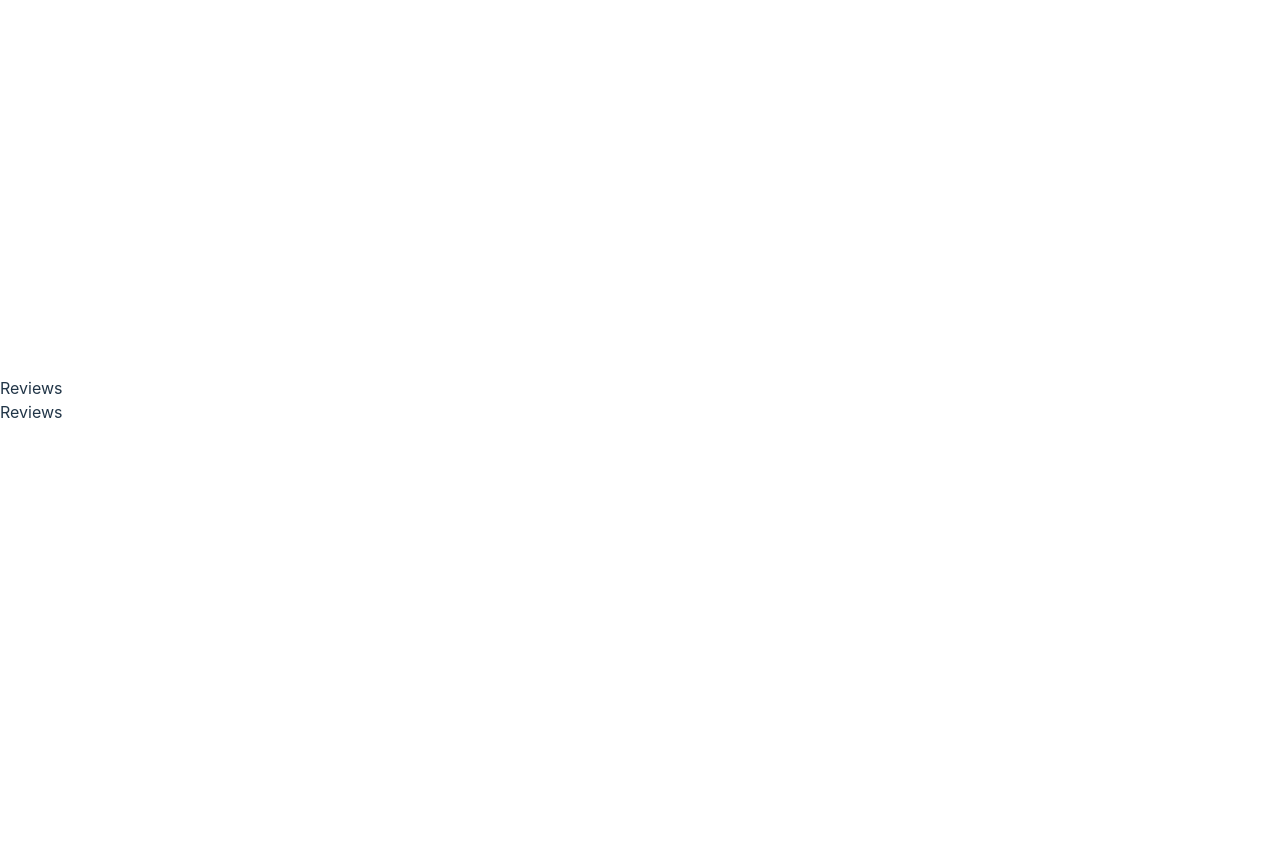
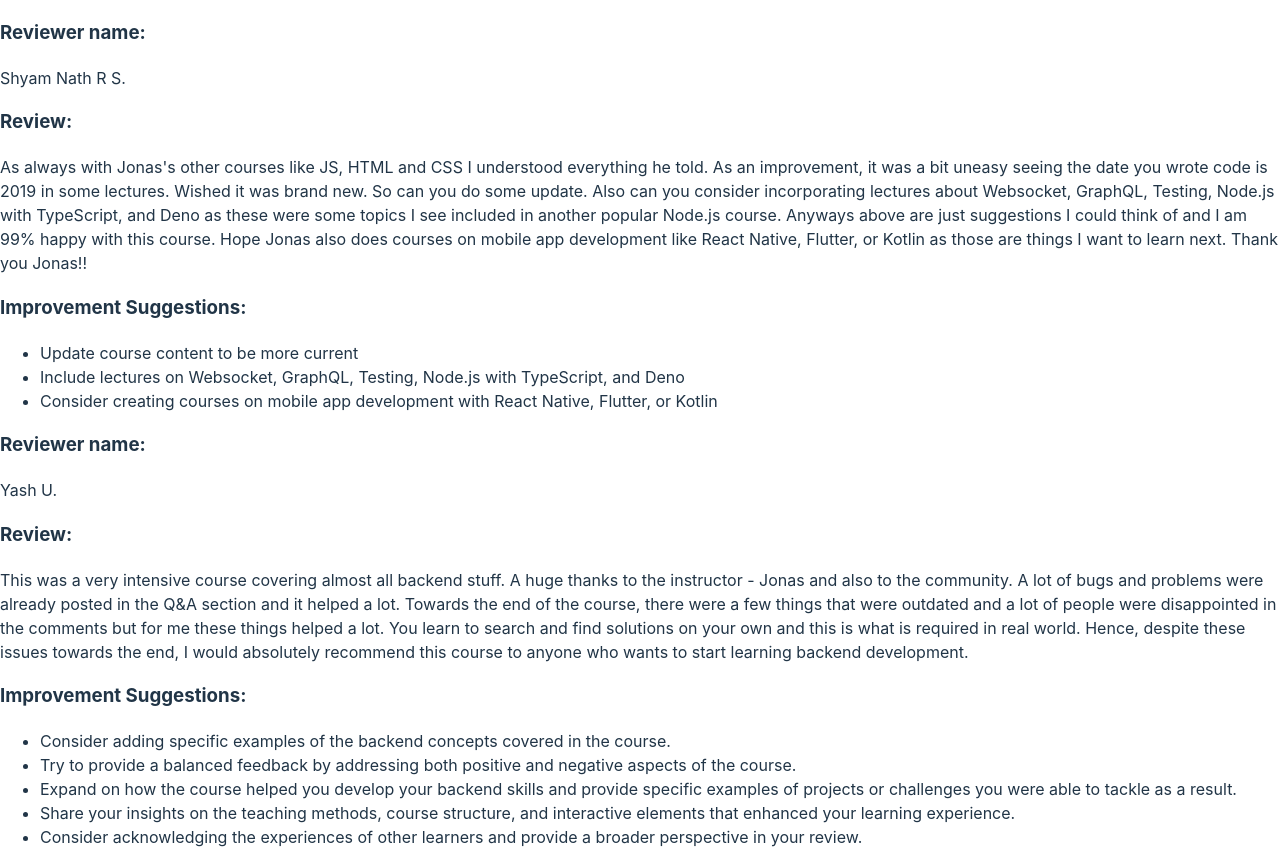
Before and after one commit to Terieyenike/extract-reviews, a React (Vite) app in the folder reviews/: page / in a window 1280 px wide. Before the commit the page ends 800 px from the top, so only its background shows below. Built offline with nearby package versions, Linux system fonts and the light colour scheme.

Commit message:
Add: remove a unwanted component

```diff
--- a/reviews/src/components/ImproveSuggestion.jsx
+++ b/reviews/src/components/ImproveSuggestion.jsx
@@ -1,5 +1,9 @@
-const ImproveSuggestion = () => {
-  return <div>ImproveSuggestion</div>;
+const ImproveSuggestion = ({ suggestion }) => {
+  return (
+    <div>
+      <li>{suggestion}</li>
+    </div>
+  );
 };
 
 export default ImproveSuggestion;
--- a/reviews/src/components/Review.jsx
+++ /dev/null
@@ -1,5 +0,0 @@
-const Review = () => {
-  return <div>Review</div>;
-};
-
-export default Review;
--- a/reviews/src/components/ReviewImprovementSuggestions.jsx
+++ b/reviews/src/components/ReviewImprovementSuggestions.jsx
@@ -1,5 +1,17 @@
-const ReviewImprovementSuggestions = () => {
-  return <div>ReviewImprovementSuggestions</div>;
+import ImproveSuggestion from "./ImproveSuggestion";
+
+const ReviewImprovementSuggestions = ({ suggestions }) => {
+  console.log(suggestions);
+  return (
+    <div>
+      <h3>Improvement Suggestions:</h3>
+      <ul>
+        {suggestions.map((suggestion, index) => (
+          <ImproveSuggestion key={index} suggestion={suggestion} />
+        ))}
+      </ul>
+    </div>
+  );
 };
 
 export default ReviewImprovementSuggestions;
--- a/reviews/src/components/Reviews.jsx
+++ b/reviews/src/components/Reviews.jsx
@@ -1,5 +1,21 @@
-const Reviews = () => {
-  return <div>Reviews</div>;
+import ReviewImprovementSuggestions from "./ReviewImprovementSuggestions";
+
+const Reviews = ({ reviewerName, reviewText, improvementSuggestions }) => {
+  return (
+    <div>
+      <h3>
+        <span>Reviewer name:</span>
+      </h3>
+      <p>{reviewerName}</p>
+      <h3>
+        <span>Review:</span>
+      </h3>
+      <p>{reviewText}</p>
+      {improvementSuggestions && (
+        <ReviewImprovementSuggestions suggestions={improvementSuggestions} />
+      )}
+    </div>
+  );
 };
 
 export default Reviews;
```
